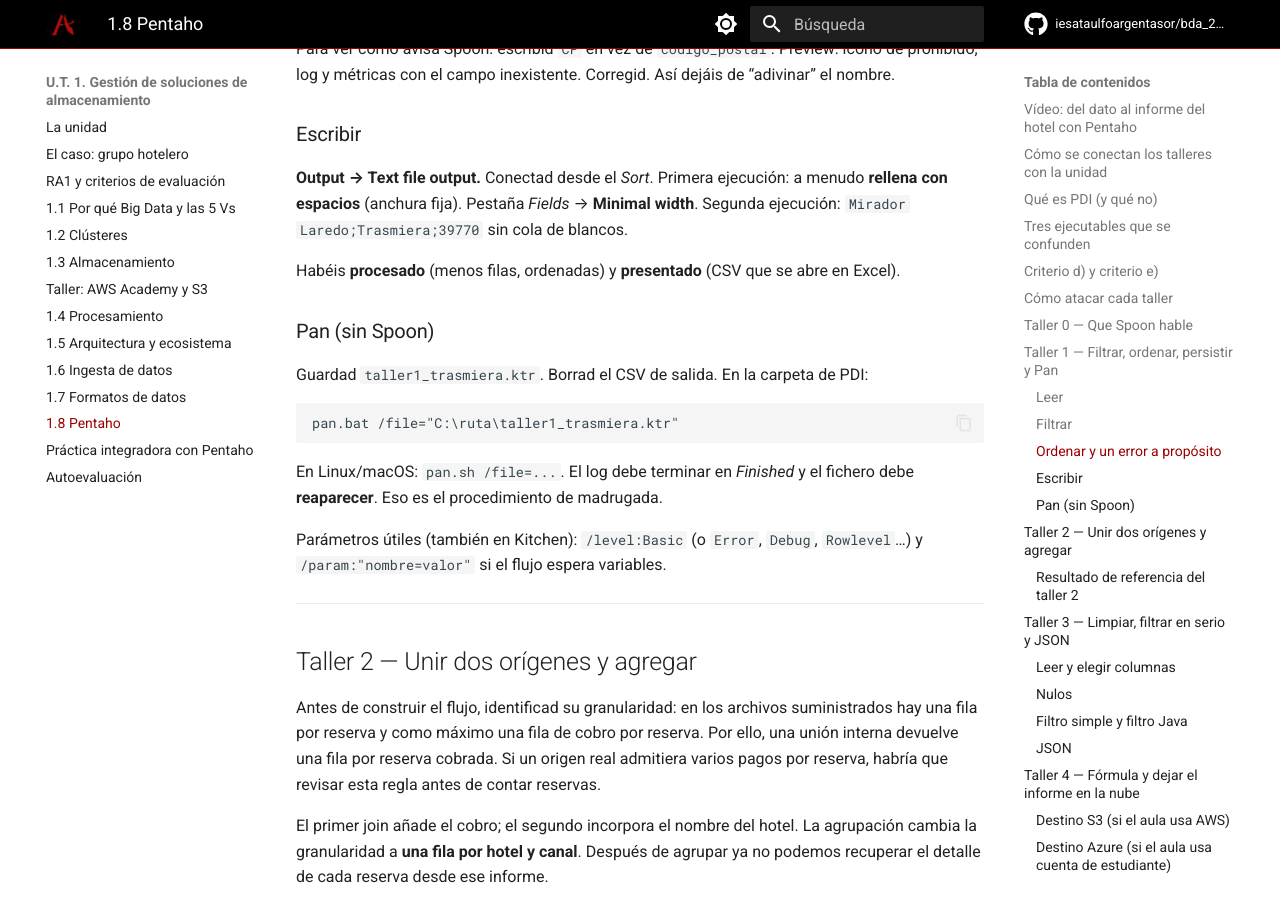
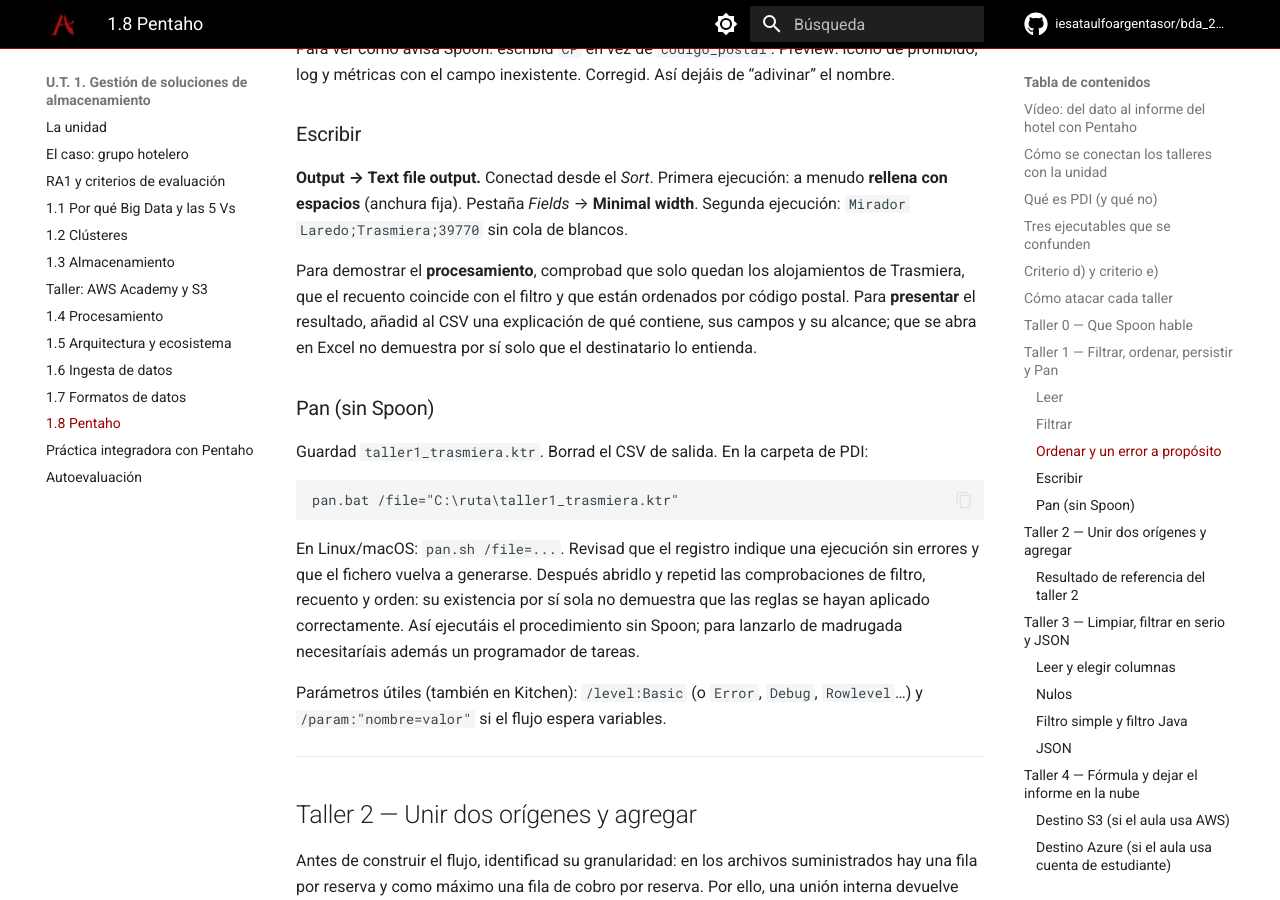
Before and after one commit to iesataulfoargentasor/bda_2026_2027, an MkDocs documentation site: the page built from docs/ut1/pentaho.md, in a window 1280 px wide and 900 px high, scrolled down 7850 px. Built offline with MkDocs 1.6.1 and Material for MkDocs 9.7.7, drawn with Linux system fonts in a browser that asks for light colours; comment, search, counter and statistics services are not loaded; some of the changed text lies outside the part shown.

````diff
--- a/docs/assets/quizzes/ut1-1-6.json
+++ b/docs/assets/quizzes/ut1-1-6.json
@@ -90,7 +90,7 @@
     {
       "topic": "E y T",
       "href": "../ingesta/",
-      "prompt": "En la E, ¿qué dos reglas hay? En la T, ¿qué no es transformar?",
+      "prompt": "¿Qué opción combina una extracción respetuosa con el sistema de origen y una transformación válida de los datos?",
       "code": "",
       "options": [
         "Extraer corrigiendo la fuente; transformar aplicando reglas a los hechos extraídos.",
@@ -99,7 +99,7 @@
         "Extraer los agregados finales; transformar descartando originales antes de validarlos."
       ],
       "answer": 2,
-      "explain": "Si colapsa el programa operativo, la empresa pierde dinero operando. Un job en verde con filas cojas envenena el informe: se **aparta**. Una T pesada no va en el mismo milisegundo que el evento."
+      "explain": "Extraer debe evitar interferir con la operación del sistema de origen. Transformar aplica reglas a datos existentes: filtrar, convertir tipos, unir o agregar. Corregir la fuente durante la extracción cambia el origen; rellenar ausencias no las convierte en hechos observados; descartar originales antes de validar dificulta comprobar y reprocesar el resultado."
     },
     {
       "topic": "Snapshot e incremental",
--- a/docs/ut1/pentaho.md
+++ b/docs/ut1/pentaho.md
@@ -210,7 +210,7 @@ Para ver cómo avisa Spoon: escribid `CP` en vez de `codigo_postal`. Preview: ic
 
 **Output → Text file output.** Conectad desde el *Sort*. Primera ejecución: a menudo **rellena con espacios** (anchura fija). Pestaña *Fields* → **Minimal width**. Segunda ejecución: `Mirador Laredo;Trasmiera;39770` sin cola de blancos.
 
-Habéis **procesado** (menos filas, ordenadas) y **presentado** (CSV que se abre en Excel).
+Para demostrar el **procesamiento**, comprobad que solo quedan los alojamientos de Trasmiera, que el recuento coincide con el filtro y que están ordenados por código postal. Para **presentar** el resultado, añadid al CSV una explicación de qué contiene, sus campos y su alcance; que se abra en Excel no demuestra por sí solo que el destinatario lo entienda.
 
 ### Pan (sin Spoon)
 
@@ -220,7 +220,7 @@ Guardad `taller1_trasmiera.ktr`. Borrad el CSV de salida. En la carpeta de PDI:
 pan.bat /file="C:\ruta\taller1_trasmiera.ktr"
 ```
 
-En Linux/macOS: `pan.sh /file=...`. El log debe terminar en *Finished* y el fichero debe **reaparecer**. Eso es el procedimiento de madrugada.
+En Linux/macOS: `pan.sh /file=...`. Revisad que el registro indique una ejecución sin errores y que el fichero vuelva a generarse. Después abridlo y repetid las comprobaciones de filtro, recuento y orden: su existencia por sí sola no demuestra que las reglas se hayan aplicado correctamente. Así ejecutáis el procedimiento sin Spoon; para lanzarlo de madrugada necesitaríais además un programador de tareas.
 
 Parámetros útiles (también en Kitchen): `/level:Basic` (o `Error`, `Debug`, `Rowlevel`…) y `/param:"nombre=valor"` si el flujo espera variables.
 
@@ -369,7 +369,7 @@ Añadís [cadenas_pdi.csv](../assets/practicas/cadenas_pdi.csv){target="_blank"
 4. *Sort* por `id_cadena`, `cadena` → **Group by:** `id_cadena`, `cadena`. En *Name* del agregado: `SUM(noches)` → **`noches_total`**, `SUM(cobrado)` → **`importe_total`**.
 5. **Transform → Calculator.** Operación *A/B* (o la equivalente en vuestra versión): `importe_total / noches_total` → `precio_medio_noche`. Recorred el desplegable: hay texto, fechas y números; no memoricéis la lista.
 
-Si el aula **no** tiene cubo, *Text file output* a `informe_cadenas.csv` en la carpeta de trabajo y listo: el oficio de d) y e) ya está.
+Si el aula **no** tiene cubo, utilizad *Text file output* para guardar `informe_cadenas.csv` en la carpeta de trabajo. El destino local permite trabajar los mismos criterios: para d), ejecutad las reglas y contrastad grupos, recuentos e importes con lo esperado; para e), explicad el alcance, las unidades y el significado del informe.
 
 ### Destino S3 (si el aula usa AWS)
 
@@ -381,7 +381,7 @@ Antes de publicar, contrastad el resultado del taller 4 con esta tabla. Las medi
 | Costa | 35 | 2394.50 | 68.41 |
 | Interior | 9 | 611.00 | 67.89 |
 
-El primer cubo se crea en el [taller de AWS Academy](aws-academy-s3.md){target="_blank" rel="noopener"} (consola, **privado**, sin claves). Este paso de Spoon es **después**, y solo si el profesor lo abre: en Learner Lab a menudo **no** podéis crear un usuario IAM. Si no hay claves, *Text file output* a carpeta y el oficio de d) y e) ya está.
+El primer cubo se crea en el [taller de AWS Academy](aws-academy-s3.md){target="_blank" rel="noopener"} (consola, **privado**, sin claves). Este paso de Spoon es **después**, y solo si el profesor lo abre: en Learner Lab a menudo **no** podéis crear un usuario IAM. Si no hay claves, utilizad *Text file output* a carpeta, verificad el contenido y acompañadlo de la explicación para gerencia. Cambiar de destino no sustituye las comprobaciones de d) ni la interpretación exigida en e).
 
 1. *Bucket* del **centro** o el vuestro del lab (el nombre lo da el profesor; no copiéis el de otro ciclo).
 2. Credenciales por **variables de entorno** (`AWS_ACCESS_KEY_ID`, `AWS_SECRET_ACCESS_KEY`, y si aplica `AWS_SESSION_TOKEN`) o el perfil `~/.aws/credentials`.
@@ -525,7 +525,7 @@ Si en vez de fallar queréis **insertar** lo que no exista: **Insert / Update**
 - Hop **desde el Merge hacia el origen**: el dato no entra. El hop sale del *Sort* y entra en el Merge.
 - Java Filter + nulos sin *If field value is null*.
 - JSON output sin *Get fields*.
-- Cumplir d) (el fichero se genera) y olvidar e) (nadie entiende las claves).
+- Dar por cumplido d) porque se genera un fichero, sin comprobar las reglas y sus resultados; u olvidar e), dejando claves y cifras sin una explicación comprensible.
 - Rutas absolutas de vuestra cuenta de casa.
 - Seguir el PDF con `listings.csv` de Madrid o un `sports` de RDS.
 
````
Also changed, not shown: docs/ut1/ingesta.md (+1 -1 lines), docs/ut1/transicion-ut2.md (+4 -4 lines).
